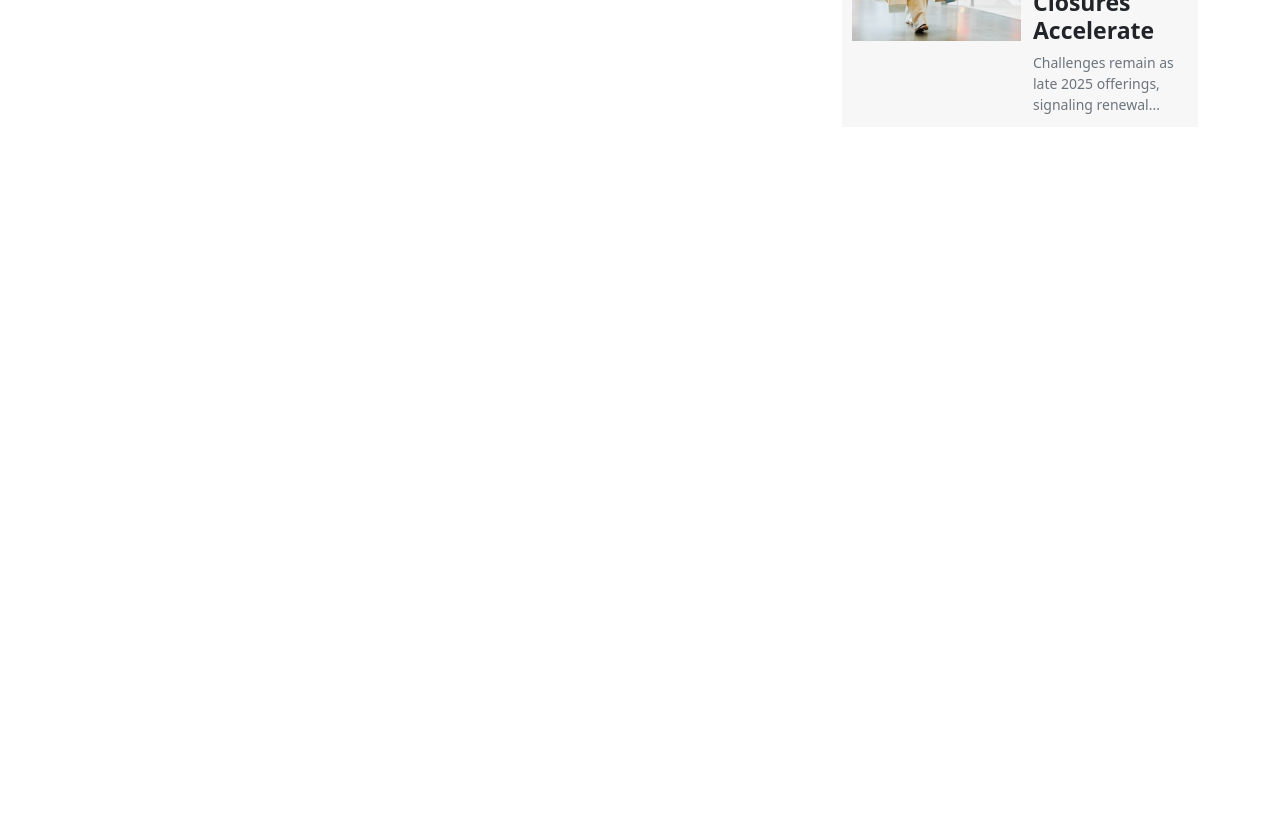
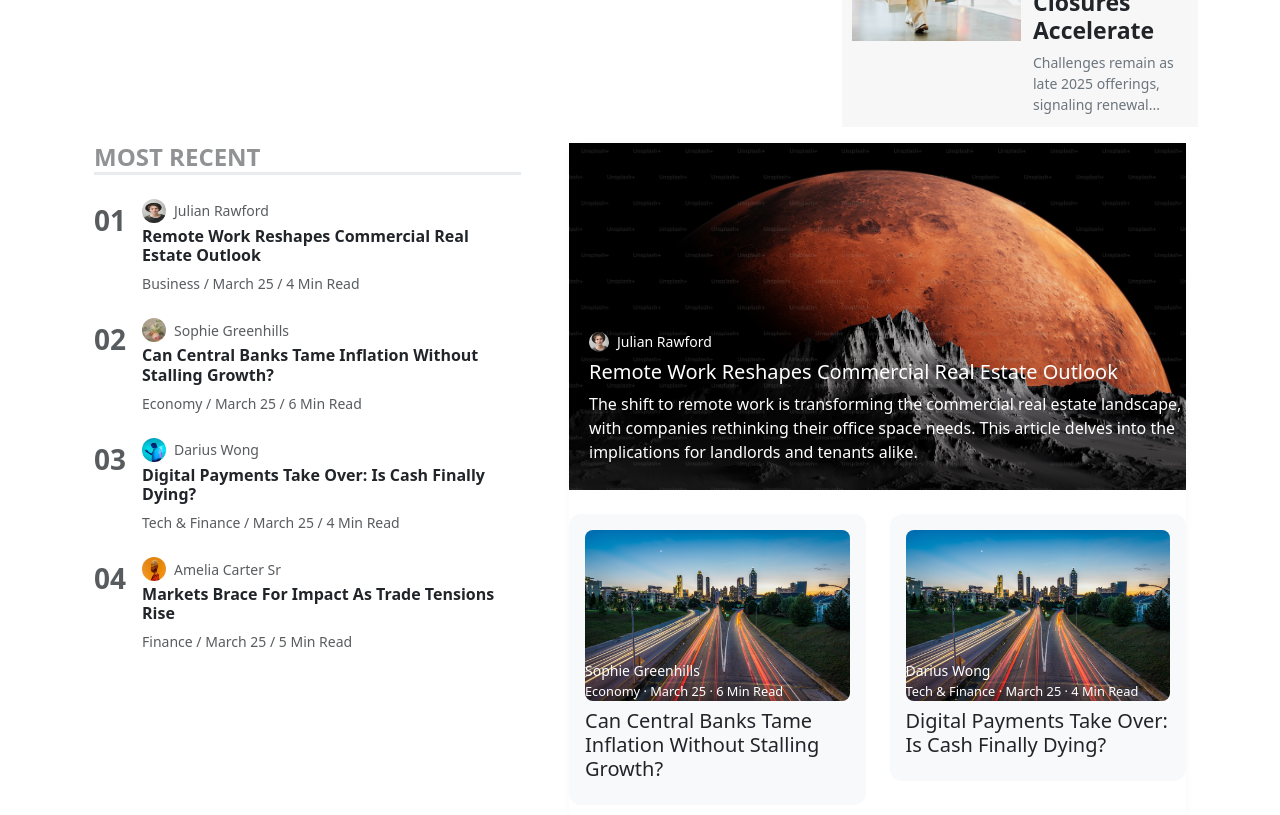
Before and after one commit to Jovellmiranda14/NewsAppV2, a React (Create React App) app: page / in a window 1280 px wide. Shown: the part 1180-1995 px from the top of the page. Before the commit the page ends 1339 px from the top, so only its background shows below. Built offline with nearby package versions, Linux system fonts and the light colour scheme.

Commit message:
Feat: New image with contents

```diff
--- /dev/null
+++ b/src/components/section/Middle/MostRecentArticles.js
@@ -0,0 +1,189 @@
+import React from "react";
+import { Row, Col, Image } from "react-bootstrap";
+import "../style/MostRecentArticles.css";
+
+const recentArticlesData = [
+  {
+    id: 1,
+    avatar: "/assets/avatar-julian.jpg",
+    author: "Julian Rawford",
+    title: "Remote Work Reshapes Commercial Real Estate Outlook",
+    content: "The shift to remote work is transforming the commercial real estate landscape, with companies rethinking their office space needs. This article delves into the implications for landlords and tenants alike.",
+    category: "Business",
+    date: "March 25",
+    readTime: "4 Min Read",
+    image: "/assets/sample_image2.jpg", // ✅ Same image for all
+  },
+  {
+    id: 2,
+    avatar: "/assets/avatar-sophie.jpg",
+    author: "Sophie Greenhills",
+    title: "Can Central Banks Tame Inflation Without Stalling Growth?",
+    content: "As inflation remains stubbornly high, central banks face a delicate balancing act. This article explores the challenges and strategies they are employing to maintain economic stability.",
+    category: "Economy",
+    date: "March 25",
+    readTime: "6 Min Read",
+    image: "/assets/sample_image.jpg",
+  },
+  {
+    id: 3,
+    avatar: "/assets/avatar-darius.jpg",
+    author: "Darius Wong",
+    title: "Digital Payments Take Over: Is Cash Finally Dying?",
+    content: "The digital era is here, and it's transforming the way we pay for goods and services. This article examines the role of digital payments in the modern world.",
+    category: "Tech & Finance",
+    date: "March 25",
+    readTime: "4 Min Read",
+    image: "/assets/sample_image.jpg",
+  },
+  {
+    id: 4,
+    avatar: "/assets/avatar-amelia.jpg",
+    author: "Amelia Carter Sr",
+    title: "Markets Brace For Impact As Trade Tensions Rise",
+    content: "As trade tensions between the United States and China intensify, market watchers brace for a potential impact on global financial markets.",
+    category: "Finance",
+    date: "March 25",
+    readTime: "5 Min Read",
+    image: "/assets/sample_image.jpg",
+  },
+];
+
+const MostRecentArticles = () => {
+  return (
+    <Row className="gx-5">
+      {/* Left Column */}
+      <Col md={5}>
+        <h4 className="most-recent-title mb-4 text-uppercase text-body-tertiary border-bottom border-3 fw-bold border-light-subtle">
+          Most Recent
+        </h4>
+        {recentArticlesData.map((article) => (
+          <div key={article.id} className="d-flex mb-4 align-items-start">
+            <span className="fs-3 fw-bold text-muted me-3">
+              {String(article.id).padStart(2, "0")}
+            </span>
+            <div>
+              <div className="d-flex align-items-center mb-1">
+                <Image
+                  src={article.avatar}
+                  roundedCircle
+                  width="24"
+                  height="24"
+                  className="me-2"
+                />
+                <small className="text-muted">{article.author}</small>
+              </div>
+              <h6 className="fw-semibold">{article.title}</h6>
+              <p className="text-muted small mb-0">
+                {article.category} / {article.date} / {article.readTime}
+              </p>
+            </div>
+          </div>
+        ))}
+      </Col>
+
+      <Col md={7}>
+        <div className="recent-articles-wrapper">
+          {/* First Article - Full Width */}
+          {recentArticlesData[0] && (
+            <div className=" mb-4" style={{ position: "relative" }}>
+              <div className="article-content" style={{ position: "relative" }}>
+                {/* Article Image */}
+                {recentArticlesData[0].image && (
+                  <div style={{ position: "relative" }}>
+                    <img
+                      src={recentArticlesData[0].image}
+                      alt={recentArticlesData[0].title}
+                      className="article-image"
+                      style={{ width: "100%", height: "auto" }}
+                    />
+                    {/* Overlay Text */}
+                    <div
+                      className="overlay-text"
+                      style={{
+                        position: "absolute",
+                        bottom: "10px",
+                        left: "20px",
+                        color: "white",
+                      }}
+                    >
+                      <div className="article-content">
+                        {/* Author with Avatar */}
+                        <div
+                          style={{
+                            display: "flex",
+                            alignItems: "center",
+                            gap: "8px",
+                          }}
+                        >
+                          <img
+                            src={recentArticlesData[0].avatar}
+                            alt={recentArticlesData[0].author}
+                            style={{
+                              width: "20px",
+                              height: "20px",
+                              borderRadius: "50%",
+                              objectFit: "cover",
+                            }}
+                          />
+                          <small>{recentArticlesData[0].author}</small>
+                        </div>
+                        {/* Title */}
+                        <h5 className="article-title mt-2">{recentArticlesData[0].title}</h5>
+                        {/* Content */}
+                        <p>{recentArticlesData[0].content}</p>
+                      </div>
+
+                    </div>
+                  </div>
+                )}
+              </div>
+            </div>
+          )}
+
+          <div className="row">
+            {recentArticlesData.slice(1, 3).map((article) => (
+              <div className="col-md-6" key={article.id}>
+                <div className="article-card mb-3" style={{ position: "relative" }}>
+                  <div className="article-content" style={{ position: "relative" }}>
+                    {/* Article Image */}
+                    {article.image && (
+                      <div style={{ position: "relative" }}>
+                        <img
+                          src={article.image}
+                          alt={article.title}
+                          className="article-image"
+                          style={{ width: "100%", height: "auto", borderRadius: "8px" }}
+                        />
+                        {/* Overlay Text */}
+                        <div
+                          className="overlay-text"
+                          style={{
+                            position: "absolute",
+                            bottom: "0",
+                            left: "0",
+                            width: "100%",
+                            color: "white",
+                          }}
+                        >
+                          <small>{article.author}</small>
+                          <div style={{ fontSize: "0.8rem" }}>
+                            {article.category} · {article.date} · {article.readTime}
+                          </div>
+                        </div>
+                      </div>
+                    )}
+                    {/* Title below the image */}
+                    <h5 className="article-title mt-2">{article.title}</h5>
+                  </div>
+                </div>
+              </div>
+            ))}
+          </div>
+        </div>
+      </Col>
+    </Row>
+  );
+};
+
+export default MostRecentArticles;
--- /dev/null
+++ b/src/components/section/style/MostRecentArticles.css
@@ -0,0 +1,84 @@
+/* src/components/section/top/MostRecentArticles.css */
+
+.most-recent-list-item {
+  padding-top: 20px; /* Adjust top padding for each item */
+  padding-bottom: 20px; /* Adjust bottom padding for each item */
+  border-top: 1px solid #e0e0e0; /* Thin light grey border for separators */
+  /* Use !important if needed to override ListGroup.Item's default borders */
+}
+
+/* No top border for the very first item */
+.most-recent-list-item:first-child {
+  border-top: none !important;
+  padding-top: 0 !important;
+}
+
+.most-recent-number {
+  font-size: 32px !important;
+  line-height: 1;
+  color: #cccccc !important;
+  min-width: 50px; /* Base for width */
+  height: 50px; /* Set height equal to min-width for circle */
+  border-radius: 50%;
+  display: flex;
+  align-items: center;
+  justify-content: center;
+  text-align: right; /* This will be overridden by justify-content: center */
+  padding-right: 0;
+  background-color: rgba(243, 243, 243, 1);
+}
+
+.most-recent-content {
+  flex-grow: 1; /* Allow content to take remaining space */
+}
+
+.most-recent-author {
+  font-size: 0.8rem; /* Smaller font size for author */
+  color: #6c757d; /* text-muted color */
+}
+
+.most-recent-article-title {
+  font-size: 20px; /* Larger, bold title */
+  font-weight: 700; /* Bolder than fw-bold if needed */
+  line-height: 1.25; /* Tighter line height for title */
+  margin-top: 5px; /* Adjust top margin to align with image */
+  margin-bottom: 5px; /* Adjust bottom margin */
+  color: #212529; /* Darker color for title */
+}
+
+.most-recent-meta {
+  font-size: 0.85rem; /* Smaller font for category/date/read time */
+  line-height: 1.4;
+  color: #6c757d; /* text-muted color */
+}
+
+.article-card {
+  background-color: #f8f9fa; /* light gray */
+  padding: 1rem;
+  border-radius: 12px;
+  margin-bottom: 1rem;
+  transition: 0.3s;
+}
+
+.article-card.featured {
+  background-color: #212529; /* dark background */
+  color: white;
+  padding: 2rem;
+  font-size: 1.1rem;
+  box-shadow: 0 4px 12px rgba(0, 0, 0, 0.15);
+}
+
+.article-card.featured h5 {
+  font-size: 1.5rem;
+  font-weight: 700;
+}
+
+.article-card.featured small {
+  color: #ced4da;
+}
+.recent-articles-wrapper {
+  background-color: #fff; /* or #f8f9fa for light gray */
+  border-radius: 12px;
+  box-shadow: 0 0 10px rgba(0, 0, 0, 0.03);
+
+}
--- a/src/page/ReelNewsHomePage.js
+++ b/src/page/ReelNewsHomePage.js
@@ -4,6 +4,7 @@ import NavBar from "../components/section/top/NavBar";
 import FeaturedArticle from "../components/section/top/FeaturedArticle";
 import Header from "../components/section/top/Header";
 import SidebarArticles from "../components/section/top/SidebarArticle";
+import MostRecentArticles from "../components/section/Middle/MostRecentArticles";
 
 const ReelNewsHomePage = () => {
   return (
@@ -19,6 +20,16 @@ const ReelNewsHomePage = () => {
             <SidebarArticles />
           </aside>
         </div>
+        {/* Middle */}
+        <div className="container py-2">
+          <div className="row">
+            <div>
+              {/* Middle */}
+              <MostRecentArticles />
+            </div>
+
+          </div>
+        </div>
       </main>
     </div>
   );
```
Also changed, not shown: public/assets/sample_image2.jpg (added).
